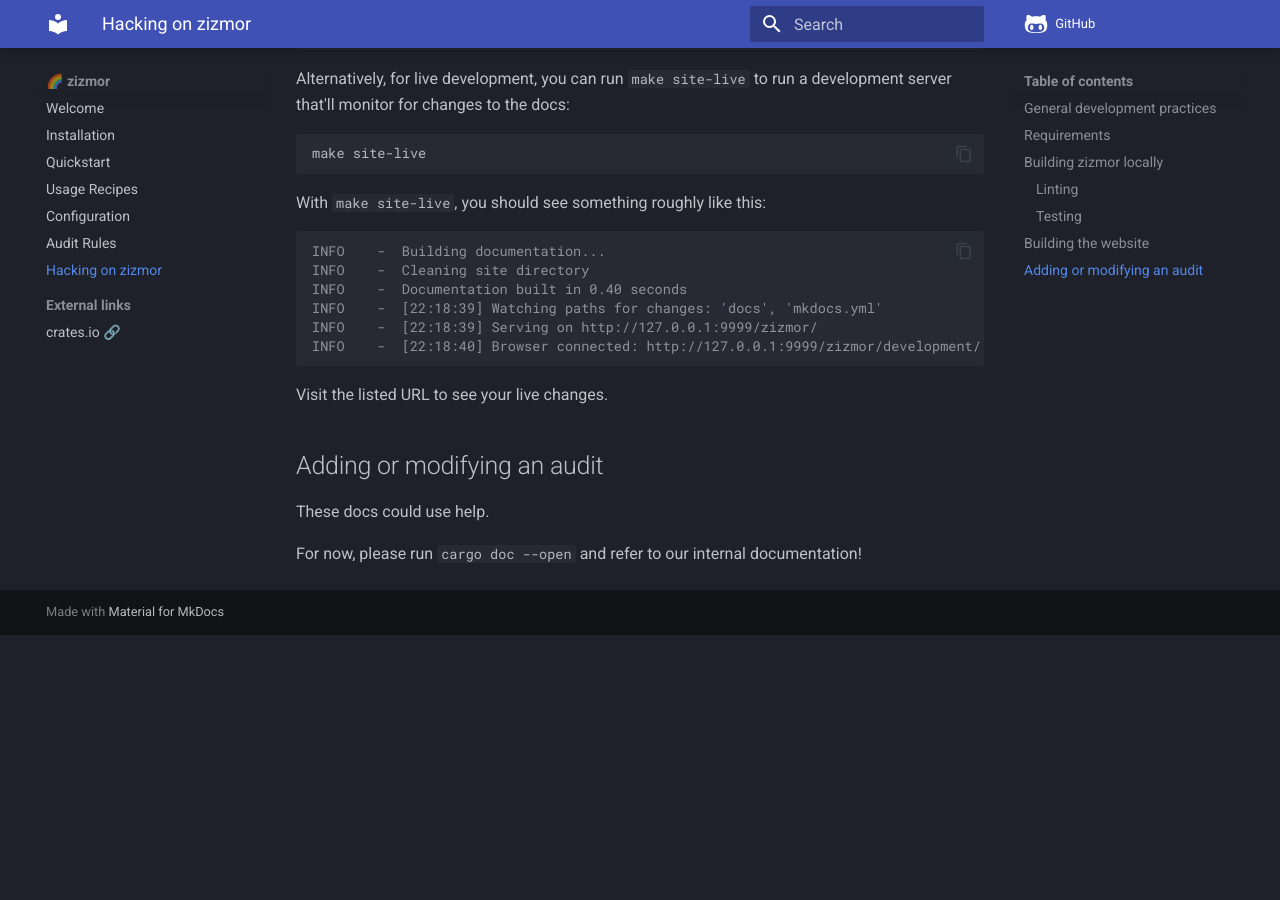
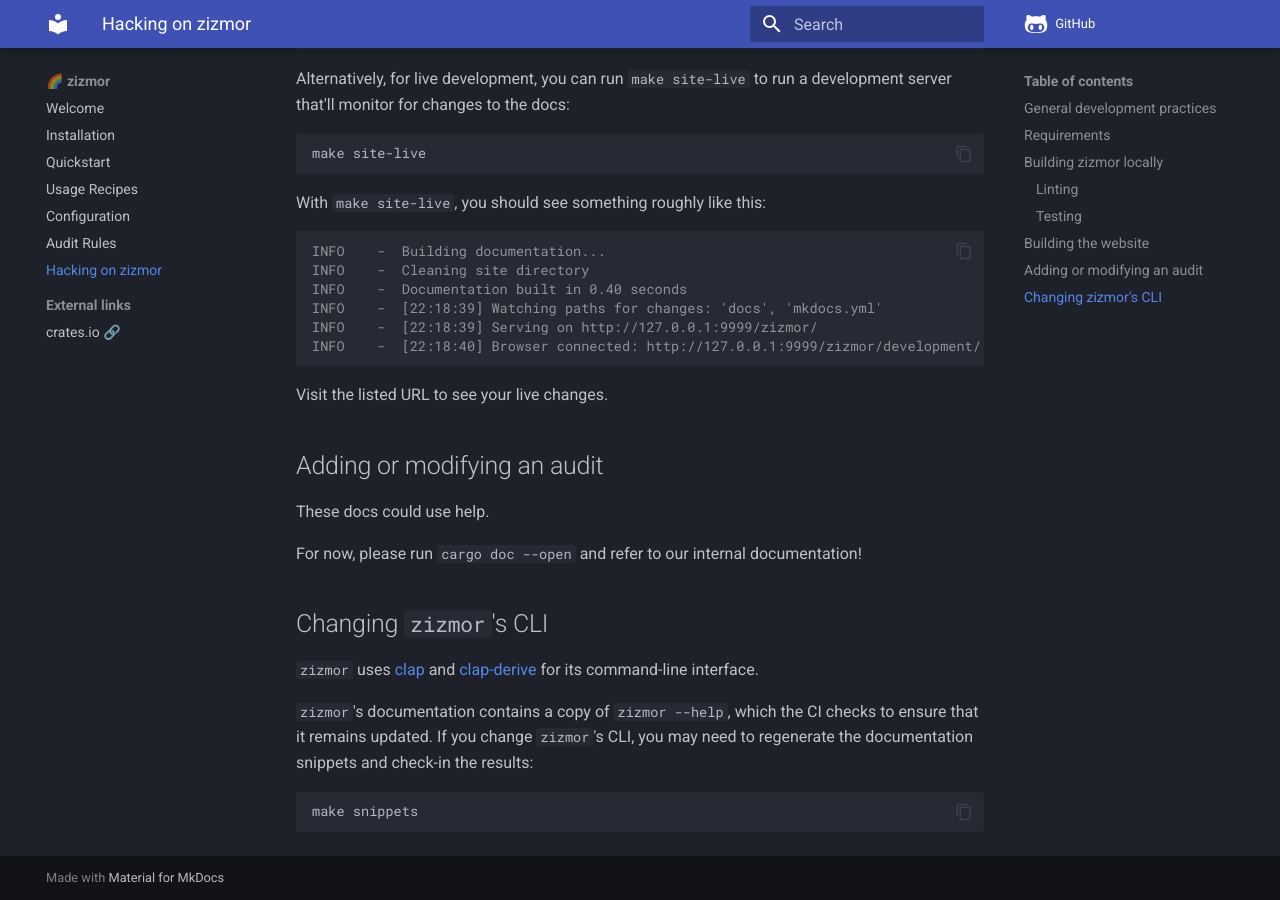
Before and after one commit to zizmorcore/zizmor, an MkDocs documentation site: the page built from docs/development.md, in a window 1280 px wide and 900 px high, scrolled down 1904 px. Built offline with MkDocs 1.6.1 and Material for MkDocs 9.7.7, drawn with Linux system fonts in a browser that asks for light colours; comment, search, counter and statistics services are not loaded; before the commit the page ends 2539 px from its top, so only the background shows below that.

Commit message:
document `make snippets`

````diff
--- a/docs/development.md
+++ b/docs/development.md
@@ -120,3 +120,19 @@
 
 For now, please run `cargo doc --open` and refer to our internal
 documentation!
+
+## Changing `zizmor`'s CLI
+
+`zizmor` uses [clap] and [clap-derive] for its command-line interface.
+
+`zizmor`'s documentation contains a copy of `zizmor --help`, which the CI
+checks to ensure that it remains updated. If you change `zizmor`'s CLI,
+you may need to regenerate the documentation snippets and check-in the results:
+
+```bash
+make snippets
+```
+
+[clap]: https://docs.rs/clap/latest/clap/index.html
+
+[clap-derive]: https://docs.rs/clap/latest/clap/_derive/index.html
````
Also changed, not shown: 1 other file.
